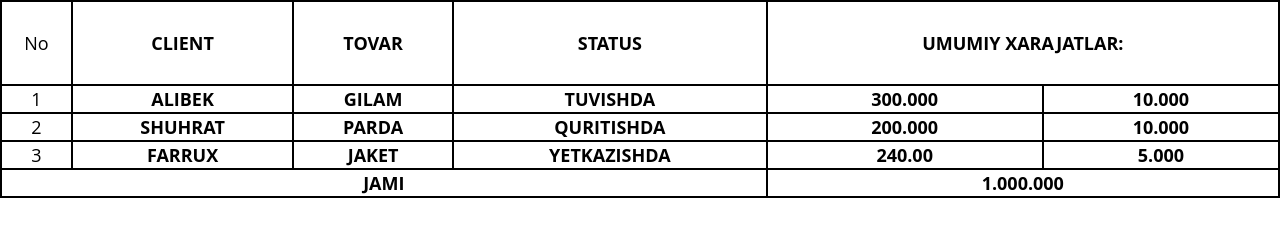
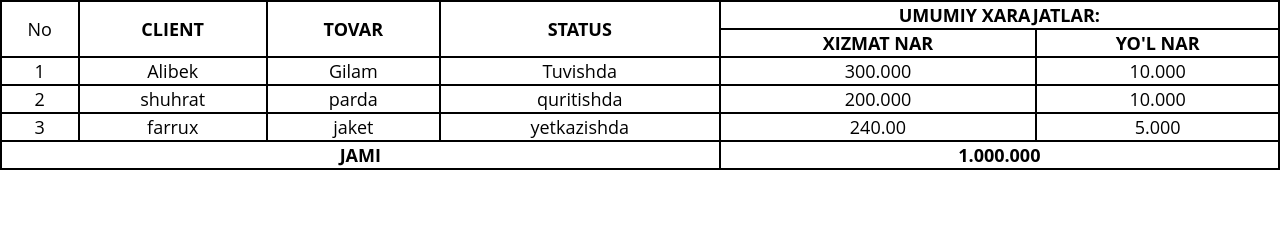
Before and after one commit to davlatmurodbest/table, a plain HTML site: page index.html in a window 1280 px wide. Drawn offline with Linux system fonts and the light colour scheme.

Commit message:
version 1.2

```diff
--- a/index.html
+++ b/index.html
@@ -1,5 +1,6 @@
 <!DOCTYPE html>
 <html lang="en">
+
 <head>
     <meta charset="UTF-8">
     <meta name="viewport" content="width=device-width, initial-scale=1.0">
@@ -7,49 +8,65 @@
     <link rel="stylesheet" href="./main/main.css.map">
     <title>Document</title>
 </head>
+
 <body>
 
     <table>
         <tbody>
-            <td>No</td>
-            <th class="the__1">Client</th>
-            <th>Tovar</th>
-            <th>Status</th>
+            <tr>
+                <td rowspan="2">No</td>
+                <th rowspan="2">Client</th>
+                <th rowspan="2">Tovar</th>
+                <th rowspan="2">Status</th>
                 <th colspan="2">Umumiy xarajatlar:</th>
+            </tr>
+             <tr>
+                <th>Xizmat nar</th>
+                <th>Yo'l nar</th>
+            </tr>
         </tbody>
 
         <tbody>
+            <tr>
                 <td>1</td>
-            <th>Alibek</th>
-            <th>Gilam</th>
-            <th>Tuvishda</th>
-            <th>300.000</th>
-            <th>10.000</th>
+                <td>Alibek</td>
+                <td>Gilam</td>
+                <td>Tuvishda</td>
+                <td>300.000</td>
+                <td>10.000</td>
+            </tr>
         </tbody>
 
         <tbody>
+            <tr>
                 <td>2</td>
-            <th>shuhrat</th>
-            <th>parda</th>
-            <th>quritishda</th>
-            <th>200.000</th>
-            <th>10.000</th>
+                <td>shuhrat</td>
+                <td>parda</td>
+                <td>quritishda</td>
+                <td>200.000</td>
+                <td>10.000</td>
+            </tr>
         </tbody>
 
         <tbody>
+            <tr>
                 <td>3</td>
-            <th>farrux</th>
-            <th>jaket</th>
-            <th>yetkazishda</th>
-            <th>240.00</th>
-            <th>5.000</th>
+                <td>farrux</td>
+                <td>jaket</td>
+                <td>yetkazishda</td>
+                <td>240.00</td>
+                <td>5.000</td>
+            </tr>
         </tbody>
 
         <tbody>
+            <tr>
                 <th colspan="4">Jami</th>
                 <th colspan="2">1.000.000</th>
+            </tr>
         </tbody>
     </table>
 
 </body>
+
 </html>
--- a/scss/all-blocks/_table.scss
+++ b/scss/all-blocks/_table.scss
@@ -14,6 +14,7 @@ td {
     height: 80px;
 }
 
-th {
+td {
     text-transform: uppercase;
+    height: 60px;
 }
```
Also changed, not shown: main/main.css, 1 other file. Lines whose indentation alone changed are shown as unchanged.
